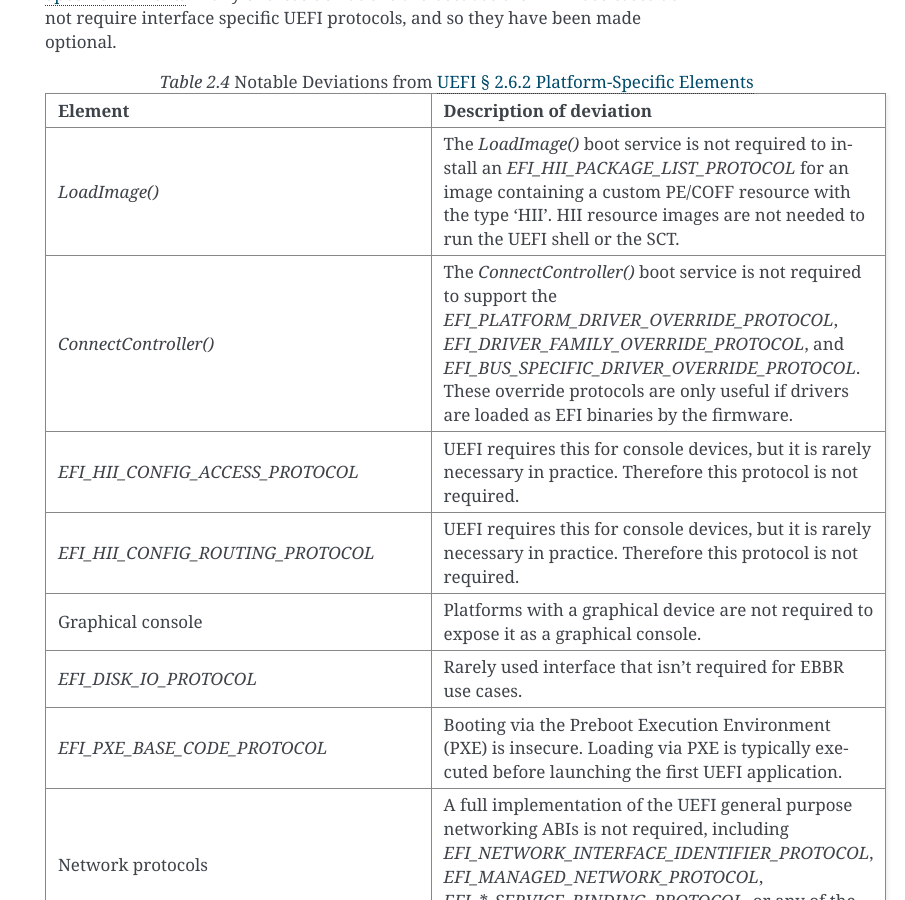
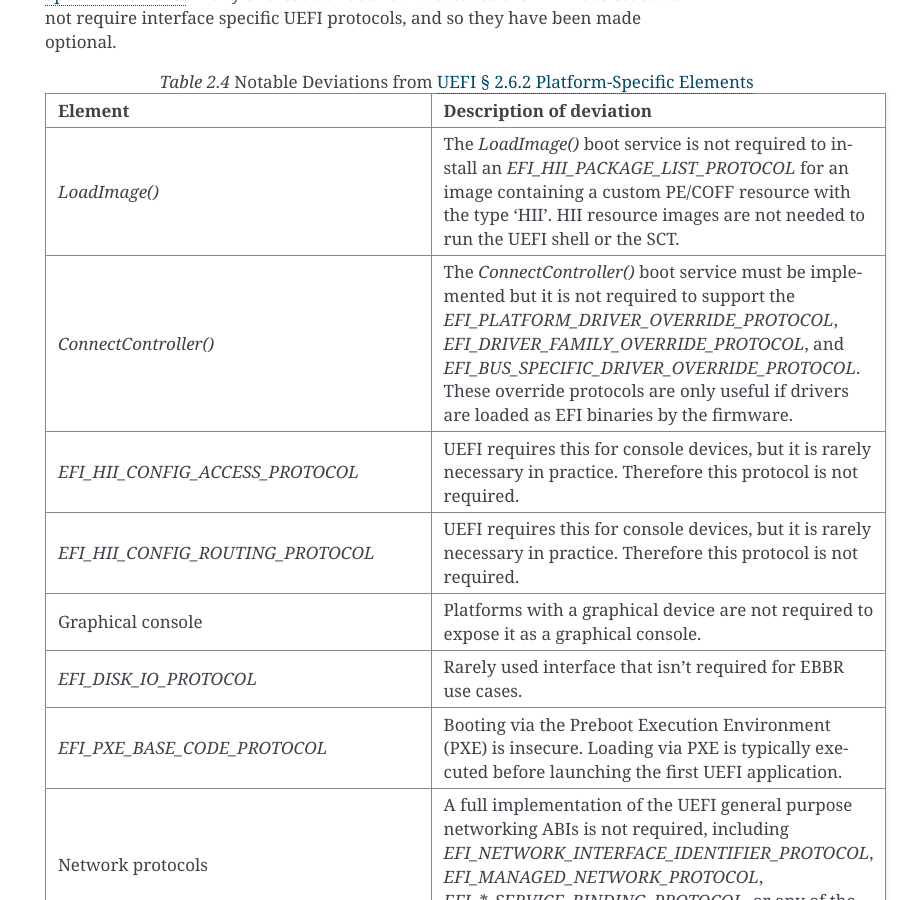
Before and after one commit to ARM-software/ebbr, a Sphinx documentation site: the page built from source/chapter2-uefi.rst, in a window 1280 px wide and 900 px high, scrolled down 2640 px. Shown: the whole window, without its empty margins (375-1280 px from the left). Built offline with Sphinx 7.4.7, drawn with Linux system fonts in a browser that asks for light colours.

Commit message:
chapter2: ConnectController must be implemented
Make it clearer that even though ConnectController() is not required to
support all protocols, it must be implemented.

Fixes: #114
Signed-off-by: Vincent Stehlé <vincent.stehle@arm.com>

```diff
--- a/source/chapter2-uefi.rst
+++ b/source/chapter2-uefi.rst
@@ -124,8 +124,8 @@ interface specific UEFI protocols, and so they have been made optional.
        resource with the type 'HII'. HII resource images are not needed to run
        the UEFI shell or the SCT.
    * - `ConnectController()`
-     - The `ConnectController()` boot service is not required to support the
-       `EFI_PLATFORM_DRIVER_OVERRIDE_PROTOCOL`,
+     - The `ConnectController()` boot service must be implemented but it is not
+       required to support the `EFI_PLATFORM_DRIVER_OVERRIDE_PROTOCOL`,
        `EFI_DRIVER_FAMILY_OVERRIDE_PROTOCOL`, and
        `EFI_BUS_SPECIFIC_DRIVER_OVERRIDE_PROTOCOL`.
        These override protocols are
```
